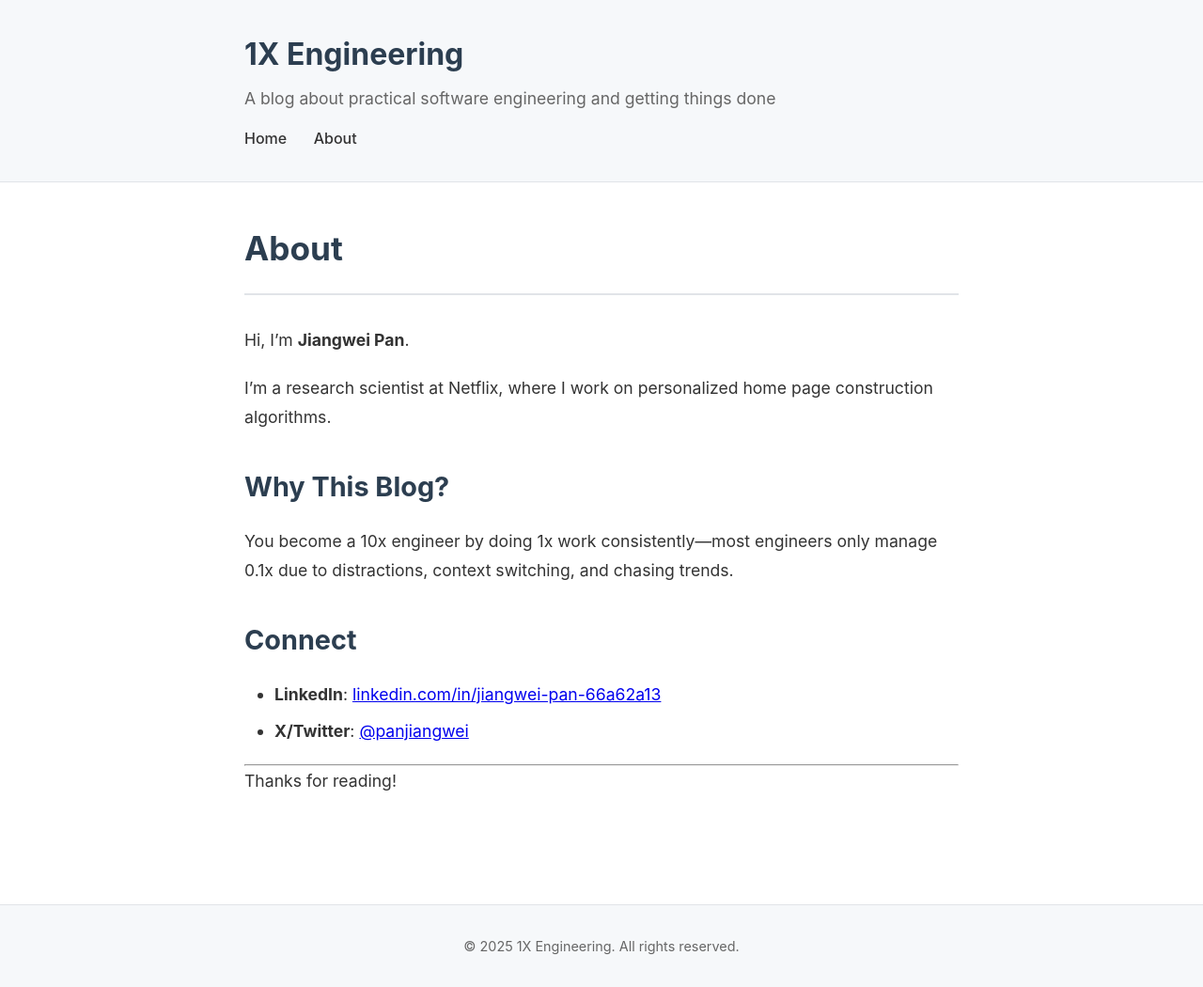
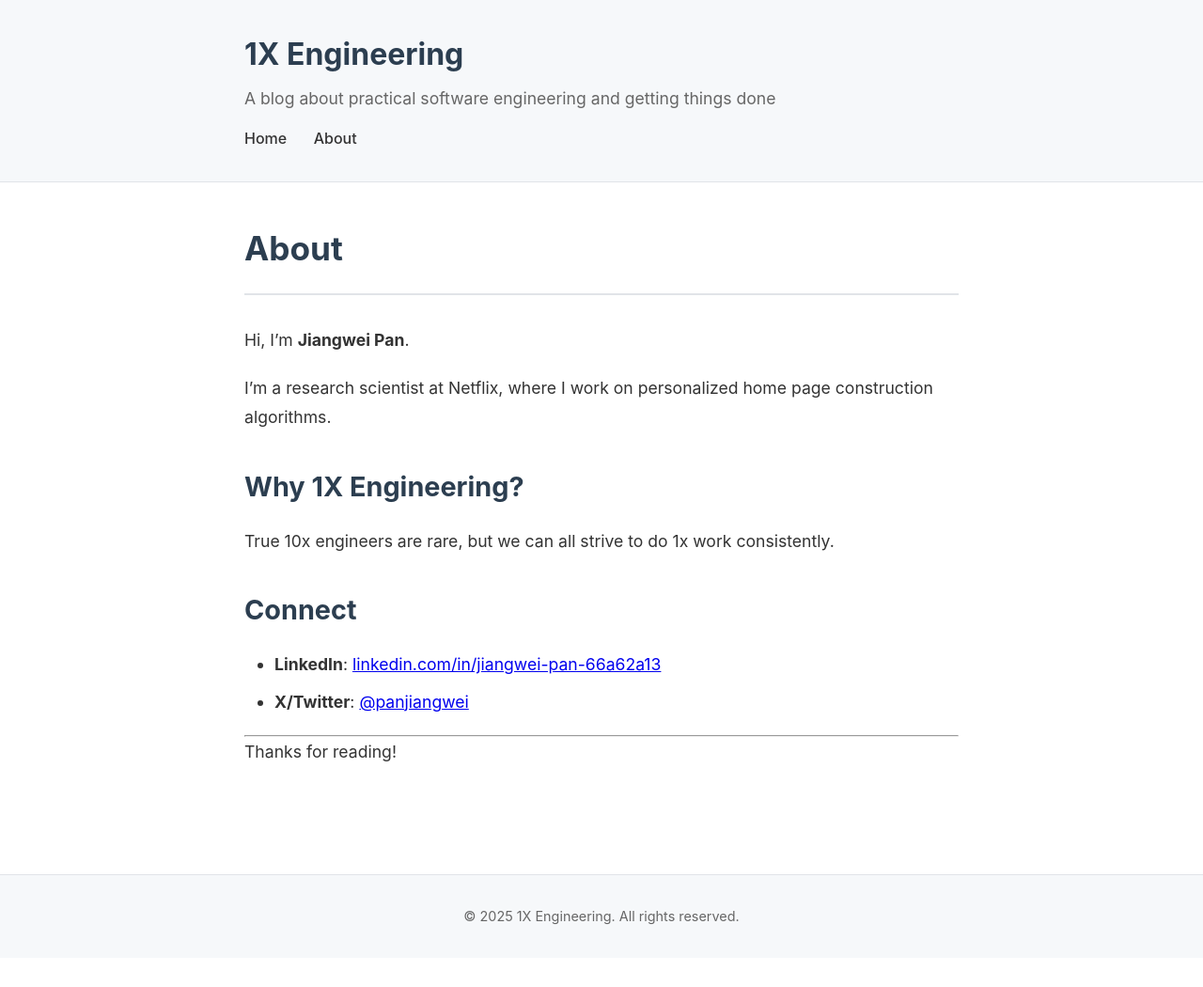
Before and after one commit to panjiangwei/panjiangwei.github.io, a Jekyll site: the page built from about.md, in a window 1280 px wide. Shown: the whole page at 94% size. Built offline with Jekyll 4.4.1, drawn with Linux system fonts in a browser that asks for light colours; after the commit the page ends 1019 px from its top, so only the background shows below that.

Commit message:
Update About section to 'Why 1X Engineering?' with refined messaging

```diff
--- a/about.md
+++ b/about.md
@@ -8,9 +8,9 @@ Hi, I'm **Jiangwei Pan**.
 
 I'm a research scientist at Netflix, where I work on personalized home page construction algorithms.
 
-## Why This Blog?
+## Why 1X Engineering?
 
-You become a 10x engineer by doing 1x work consistently—most engineers only manage 0.1x due to distractions, context switching, and chasing trends.
+True 10x engineers are rare, but we can all strive to do 1x work consistently.
 
 ## Connect
 
```
